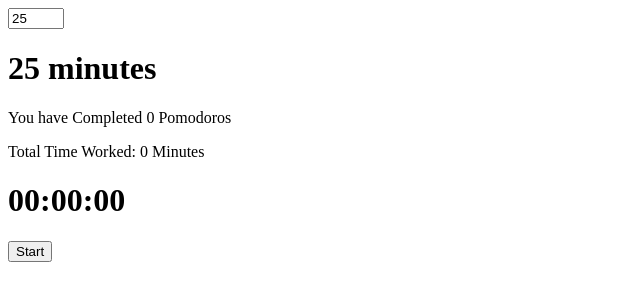
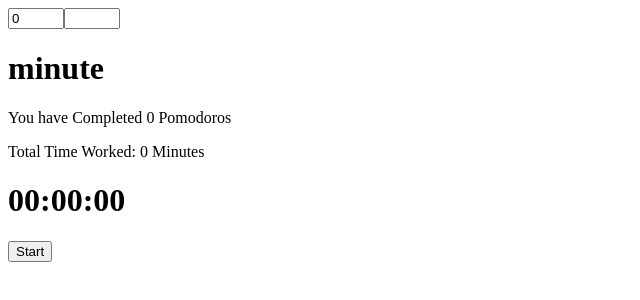
Before and after one commit to echosit/pomodoro-timer, a React (Create React App) app: page / in a window 1280 px wide. Shown: the top 300 px of the page, without its empty margins (0-640 px from the left). Built offline with nearby package versions, Linux system fonts and the light colour scheme.

Commit message:
set up Hours input

```diff
--- a/src/components/Input.js
+++ b/src/components/Input.js
@@ -5,20 +5,32 @@
   constructor(props) {
     super(props);
 
-    this.state = { userInput: 25 }; //default value of input to 25
+    //Minutes Input
+    this.state = { userMinutesInput: 25 }; //default value of input to 25
+    this.handleUserMinutesInput = this.handleUserMinutesInput.bind(this);
 
-    this.handleUserInput = this.handleUserInput.bind(this);
+    //Hours Input
+    this.state = { userHoursInput: 0 }; //default value of input to 0
+    this.handleUserHoursInput = this.handleUserHoursInput.bind(this);
+
   }
 
-  handleUserInput(e) {
-    this.setState({userInput: e.target.value});
+  /////change state with input value///////
+  //Minutes Input
+  handleUserMinutesInput(e) {
+    this.setState({userMinutesInput: e.target.value});
+  }
+  //Hours Input
+  handleUserHoursInput(e) {
+    this.setState({userHoursInput: e.target.value});
   }
 
   render() {
     return (
       <div>
-        <input type="number" onChange={this.handleUserInput} value={this.state.userInput} max={60} min={1}/>
-        <Timer pomodoro={this.state.userInput}/> {/* Set props.pomodoro to input value */}
+        <input type="number" onChange={this.handleUserHoursInput} value={this.state.userHoursInput} max={59} min={0} />
+        <input type="number" onChange={this.handleUserMinutesInput} value={this.state.userMinutesInput} max={59} min={1} />
+        <Timer pomodoro={this.state.userMinutesInput}/> {/* Set props.pomodoro to input value */}
       </div>
     );
   }
--- a/src/components/Timer.js
+++ b/src/components/Timer.js
@@ -52,8 +52,6 @@
     setPomodoroTracker(pomodoroTracker => pomodoroTracker + 1); //add 1 to pomodoroTracker
   }
 
-  console.log(props.pomodoro);
-
   return (
     <div>
       <h1>{props.pomodoro} { props.pomodoro < 1 && '0' } minute{ props.pomodoro > 1 && 's' }</h1>
```
